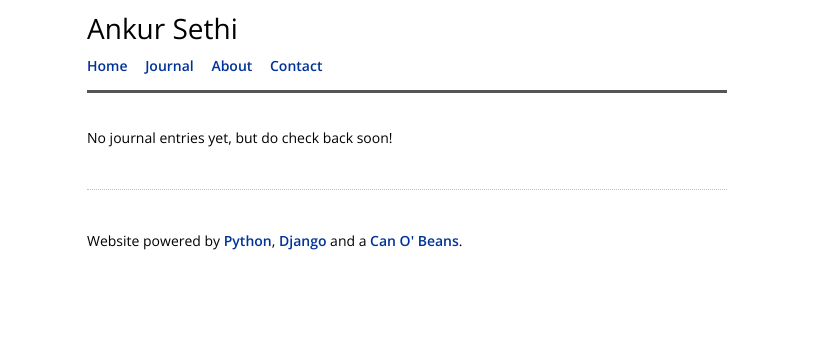
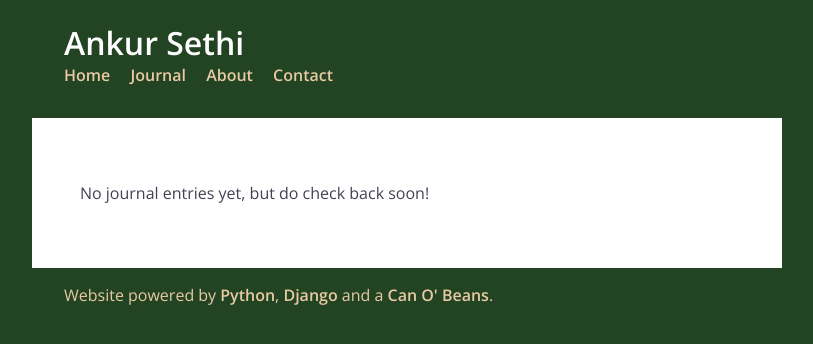
Before and after one commit to s3thi/can_o_beans, a Django app: page /journal/ in a window 1280 px wide. Shown: the top 344 px of the page, without its empty margins (233-1046 px from the left). Run offline with Django 3.2, Linux system fonts and the light colour scheme; data that the repository does not hold is empty; style sheets or scripts are compiled from the project's sources.

Commit message:
Style changes.

```diff
--- a/gravy/static/gravy/style.scss
+++ b/gravy/static/gravy/style.scss
@@ -1,125 +1,50 @@
 // @import "color_theme_vintage_modern";
-@import "color_theme_vertebrae";
-@import "yui_reset";
+// @import "color_theme_vertebrae";
+// @import "yui_reset";
 @import url(http://fonts.googleapis.com/css?family=Open+Sans:600,400);
-
-$line-height: 1.45em;
-
-/* Main styles. */
 
 html {
     overflow-y: scroll;
 }
 
 body {
-    font-size: 14px;
+    font-size: 16px;
     font-family: 'Open Sans', verdana, arial, sans-serif;
-    width: 640px;
+    width: 750px;
     margin-left: auto;
     margin-right: auto;
+    background-color: #224422;
+    color: #424254;
 }
 
 a {
     text-decoration: none;
-    color: #003399;
     font-weight: bold;
+    color: #423F37;
 }
 
 a:hover {
     text-decoration: underline;
 }
 
-p {
-    font-size: 1em;
-    line-height: $line-height;
-
-    /* Default margins are 1em. Change to match line height. */
-    margin-top: $line-height;
-    margin-bottom: $line-height;
+pre {
+    color: white;
+    background-color: #322F27;
+    padding: 0.5em;
 }
 
-code {
-    font-family: monospace;
-    font-size: 1em;
+h1, h2, h3, h5, h6 {
+    color: #423F37;
 }
 
-pre {
-    font-family: monospace;
-    font-size: 1em;
-    color: white;
-    background-color: black;
-    padding: 1em;
-    margin-top: $line-height;
-    margin-bottom: $line-height;
-    border-radius: 5px;
-}
-
-h1 {
-    font-size: 2em;
-}
-
-h2 {
-    font-size: 1.5em;
-
-    /* Make sure line height is same as paragraphs. */
-    // line-height: 1.1em;
-    // margin-bottom: 1.1em;
-    // color: $h2_color;
-    // font-family: 'Open Sans', sans-serif;
-    font-weight: bold;
-    margin-bottom: $line-height;
-}
-
-h3 {
-    font-size: 1.25em;
-    font-weight: bold;
-    margin-bottom: $line-height;
-}
-
-ul {
-    margin-left: $line-height;
-
-    li {
-        list-style: square;
-        line-height: $line-height;
-        margin-bottom: $line-height;
-
-        ul {
-            margin-top: $line-height;
-        }
-    }
-}
-
-ol {
-    margin-left: $line-height;
-
-    li {
-        list-style: decimal;
-        line-height: $line-height;
-        margin-bottom: $line-height;
-
-        ul {
-            margin-top: $line-height;
-
-            li {
-                list-style: square;
-            }
-        }
-    }
-}
-
-table {
-    margin-top: $line-height;
-    margin-bottom: $line-height;
-}
-
-td, th {
-    padding: 0em 1em 1em 0em;
+#main_header {
+    margin-bottom: 1em;
+    padding-left: 2em;
 }
 
 #ankur_sethi {
-    // margin-top: 0.5em;
-    line-height: 2em;
+    margin-bottom: 0em;
+    color: white;
 }
 
 #top_navbar ul {
@@ -134,18 +59,22 @@ td, th {
     margin-right: 1em;
 }
 
-#main_divider {
-    clear: both;
-    margin-top: 1em;
-    margin-bottom: 2.5em;
-    height: 1px;
-    background-color: #555;
-    color: #555;
-    border: solid 1px #555;
+#top_navbar a {
+    color: #E8CAA4;
 }
 
 #footer {
     clear: both;
+}
+
+#pagination, #footer {
+    color: #E8CAA4;
+    padding-left: 2em;
+    margin-top: 1em;
+
+    a {
+        color: #E8CAA4;
+    }
 }
 
 #pagination:after {
@@ -155,10 +84,6 @@ td, th {
     clear: both;
     line-height: 0;
     height: 0;
-}
-
-#pagination {
-    margin-bottom: 2 * $line-height;
 }
 
 #paginate_arrows {
@@ -178,11 +103,17 @@ td, th {
 }
 
 .content_block {
-    padding-bottom: $line-height;
-    margin-bottom: 2 * $line-height;
-    border-bottom: dotted 1px silver;
+    background-color: white;
+    padding: 3em;
+    // padding-left: 3em;
+    // padding-right: 3em;
+    margin-top: 2em;
 }
 
 .journal_entry_posted_on {
     color: #555;
 }
+
+.journal_entry_title {
+    font-family: "Georgia", serif;
+}
--- a/gravy/templates/gravy/base.html
+++ b/gravy/templates/gravy/base.html
@@ -22,8 +22,6 @@
       </nav>
     </header>
 
-    <hr id="main_divider">
-
     <div id="page_wrap">
       <section id="content">
         {% block content %}{% endblock %}
--- a/journal/templates/journal/entry_snippet.html
+++ b/journal/templates/journal/entry_snippet.html
@@ -1,11 +1,10 @@
 <section class="content_block">
 	<div class="journal_entry_head">
   		<h2 class="journal_entry_title"><a href="{{ journal_entry.url }}">{{ journal_entry.title }}</a></h2>
+  		<p class="journal_entry_posted_on">Posted on {{ journal_entry.published_on|date:"M d, Y" }}</p>
 	</div>
 
 	<div class="content_wrap">
   		{{ journal_entry.content_processed|safe }}
 	</div>
-
-	<p class="journal_entry_posted_on">Posted on {{ journal_entry.published_on|date:"M d, Y" }}</p>
 </section>
```
